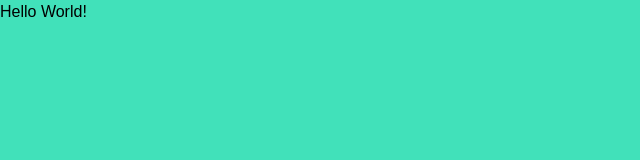
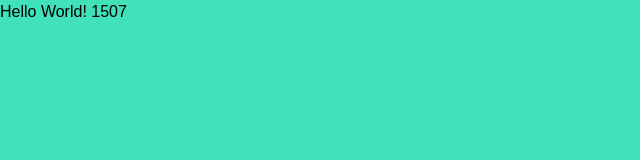
Before and after one commit to MarinaAlmeida20/pomodoro-technique-typescript, a React (Create React App) app: page / in a window 1280 px wide. Shown: the top 160 px of the page, without its empty margins (0-640 px from the left). Built offline with nearby package versions, Linux system fonts and the light colour scheme; the HTML template or start-up script is replaced by a standard one.

Commit message:
hooks and timer

```diff
--- a/src/App.tsx
+++ b/src/App.tsx
@@ -1,9 +1,10 @@
 import React from 'react';
+import { PomodoroTimer } from './components/pomodoro-timer';
 
 function App(): JSX.Element {
   return (
     <div className="App">
-      Hello World!
+      <PomodoroTimer defaultPomodoroTime={1500} />
     </div>
   );
 }
--- a/src/components/pomodoro-timer.tsx
+++ b/src/components/pomodoro-timer.tsx
@@ -1,5 +1,16 @@
 import React from 'react';
+import { useInterval } from '../hooks/use-interval';
 
-export function PomodoroTimer(props): JSX.Element {
-    return <div>Hello World!</div>;
+interface Props {
+  defaultPomodoroTime: number;
 }
+
+export function PomodoroTimer(props: Props): JSX.Element {
+  const [mainTime, setMainTime] = React.useState(props.defaultPomodoroTime);
+
+  useInterval(() => {
+    setMainTime(mainTime + 1);
+  }, 1000);
+
+  return <div>Hello World! {mainTime}</div>;
+}
--- a/src/hooks/use-interval.tsx
+++ b/src/hooks/use-interval.tsx
@@ -1,6 +1,9 @@
 import { useEffect, useRef } from 'react';
 
-export function useInterval<C extends CallableFunction> (callback: C, delay: number | null): void {
+export function useInterval<C extends CallableFunction>(
+  callback: C,
+  delay: number | null
+): void {
   const savedCallback = useRef<C>();
 
   // Remember the latest callback.
@@ -11,11 +14,11 @@ export function useInterval<C extends CallableFunction> (callback: C, delay: num
   // Set up the interval.
   useEffect(() => {
     function tick() {
-      if(savedCallback.current) savedCallback.current();
+      if (savedCallback.current) savedCallback.current();
     }
     if (delay !== null) {
-      let id = setInterval(tick, delay);
+      const id = setInterval(tick, delay);
       return () => clearInterval(id);
     }
   }, [delay]);
-};
+}
```
